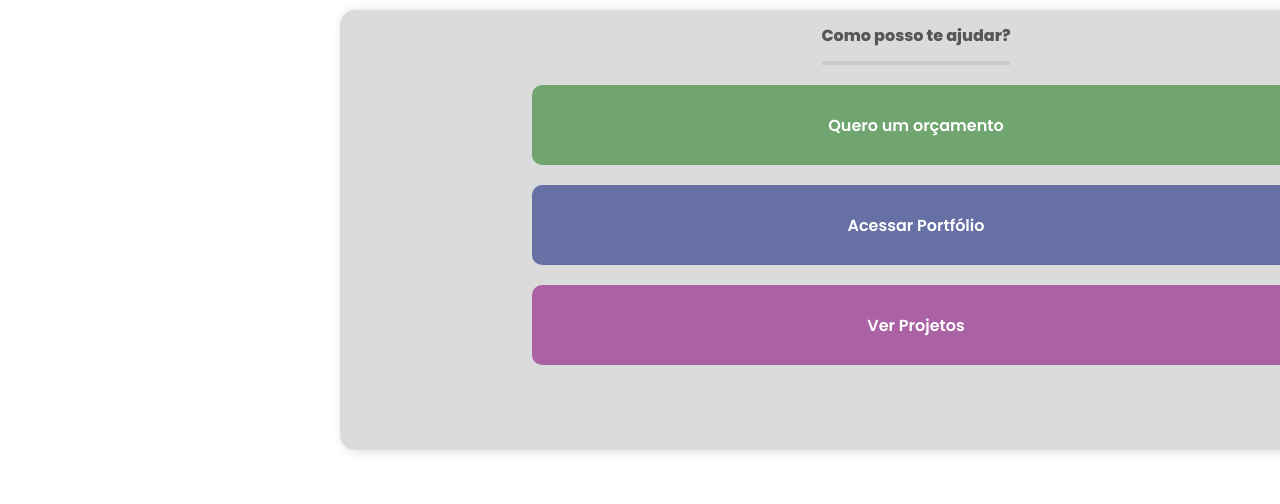
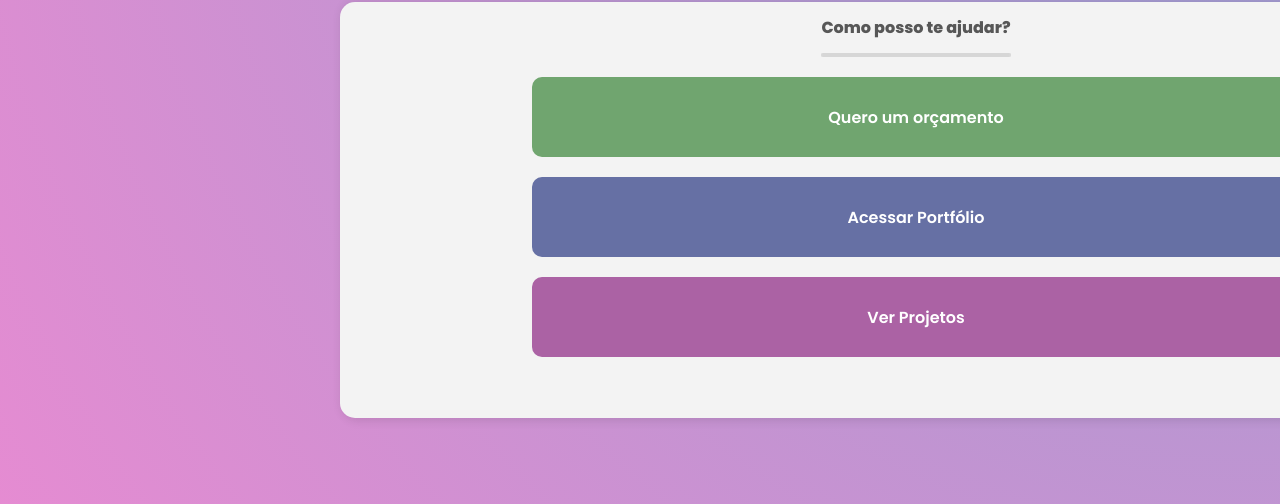
Before and after one commit to eduardoskrock/links, a plain HTML site: page index.html in a window 1280 px wide. Shown: the part 312-816 px from the top of the page. Drawn offline with Linux system fonts and the light colour scheme.

Commit message:
Update section-2.css

```diff
--- a/section-2.css
+++ b/section-2.css
@@ -1,18 +1,24 @@
+body{
+    background: radial-gradient(circle at right top, #041c946c , #ca11a27c);
+    background-repeat: no-repeat;
+    height: 100vh;
+}
+
 .section-2{
     max-width: 600px;
     width: 100vw;
     height: 30vh;
-    padding: 1rem;
+    padding: .5rem;
     margin: 0 auto;
 }
 
 .container-section-2{
     width: 90vw;
-    height: 55vh;
+    height: 52vh;
     display: flex;
     flex-direction: column;
     align-items: center;
-    background: #dbdbdb;
+    background: #f3f3f3;
     box-shadow: 3px 1px 10px 2px rgba(0, 0, 0, 0.1);
     border-radius: 15px;
 }
@@ -43,6 +49,10 @@
     border-radius: 10px;
 }
 
+.cards-btn a{
+    text-decoration: none;
+}
+
 .card1{
     background: #70A56F;
 }
```
